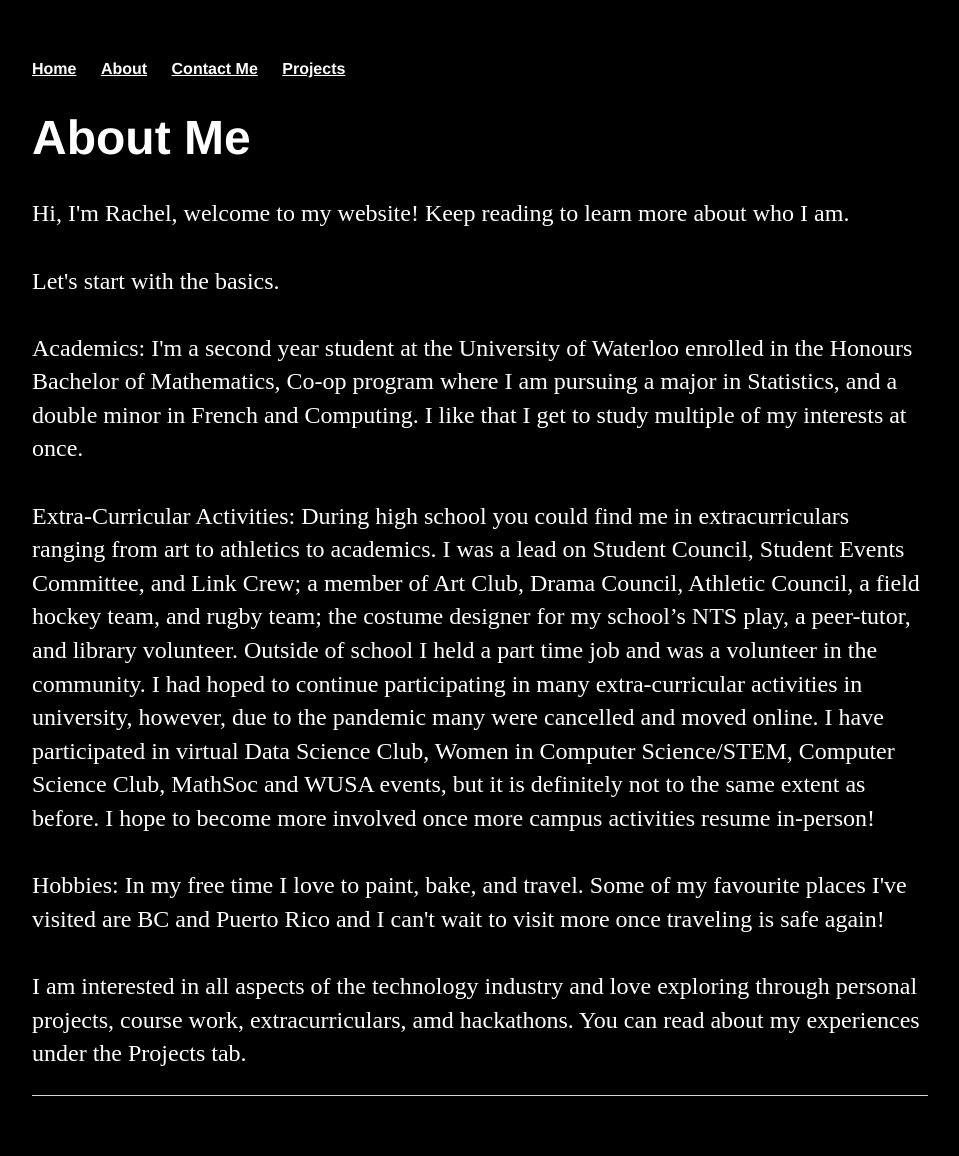
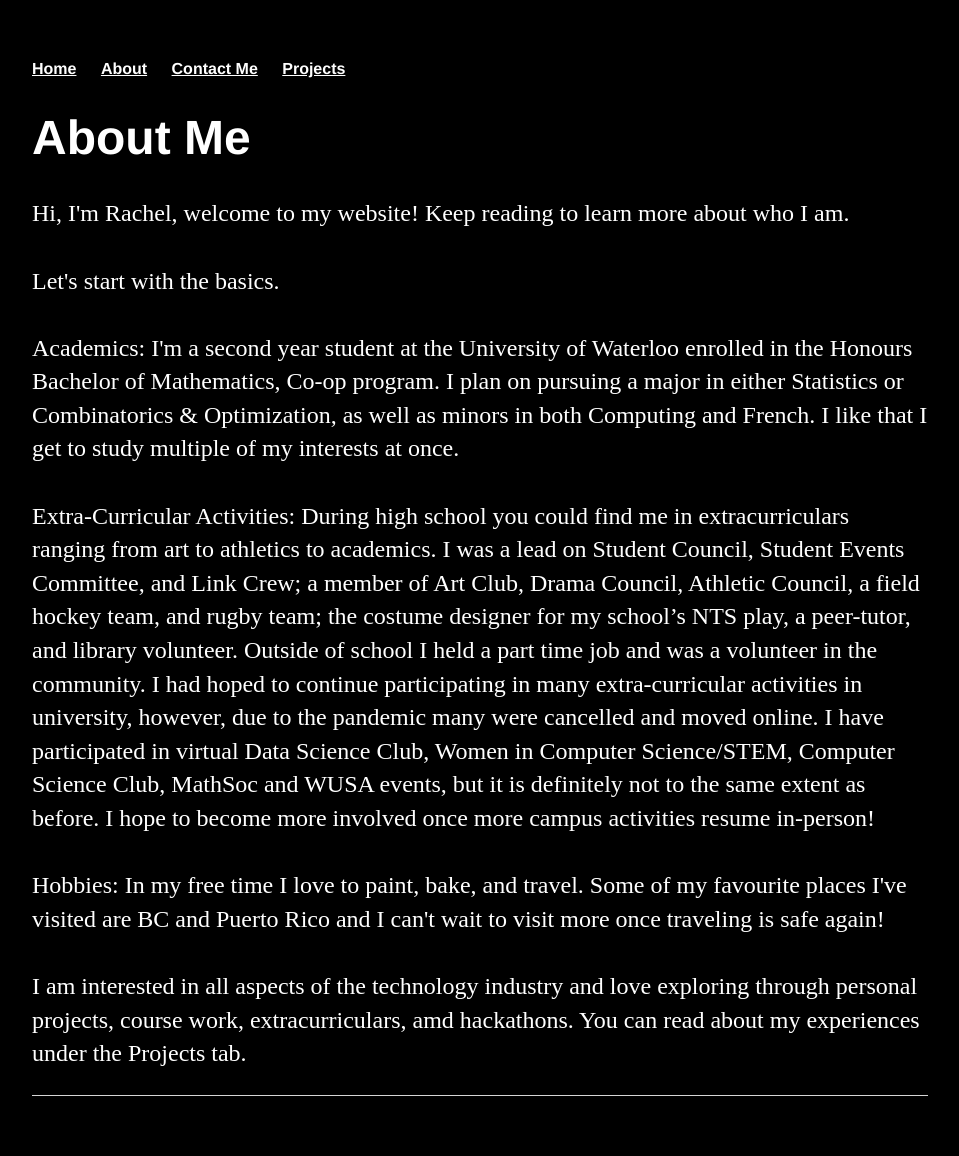
Before and after one commit to rachel-scott/rachel-scott.github.io, a Jekyll site: the page built from about/index.html, in a window 1280 px wide. Shown: the whole page, without its empty margins (160-1119 px from the left). Built offline with Jekyll 4.4.1, drawn with Linux system fonts in a browser that asks for light colours.

Commit message:
Update index.html

```diff
--- a/about/index.html
+++ b/about/index.html
@@ -9,9 +9,8 @@ title: Rachel Scott
 		Let's start with the basics.
 		<br><br>
 		Academics: I'm a second year student at the University of Waterloo enrolled in the
-		Honours Bachelor of Mathematics, Co-op program where I am pursuing a major in Statistics,
-		and a double minor in French
-    and Computing.
+		Honours Bachelor of Mathematics, Co-op program. I plan on pursuing a major in either Statistics or Combinatorics & Optimization,
+		as well as minors in both Computing and French.
 		I like that I get to study multiple of my interests at once.
 		<br><br>
 		Extra-Curricular Activities: During high school you could find me in extracurriculars ranging
```
